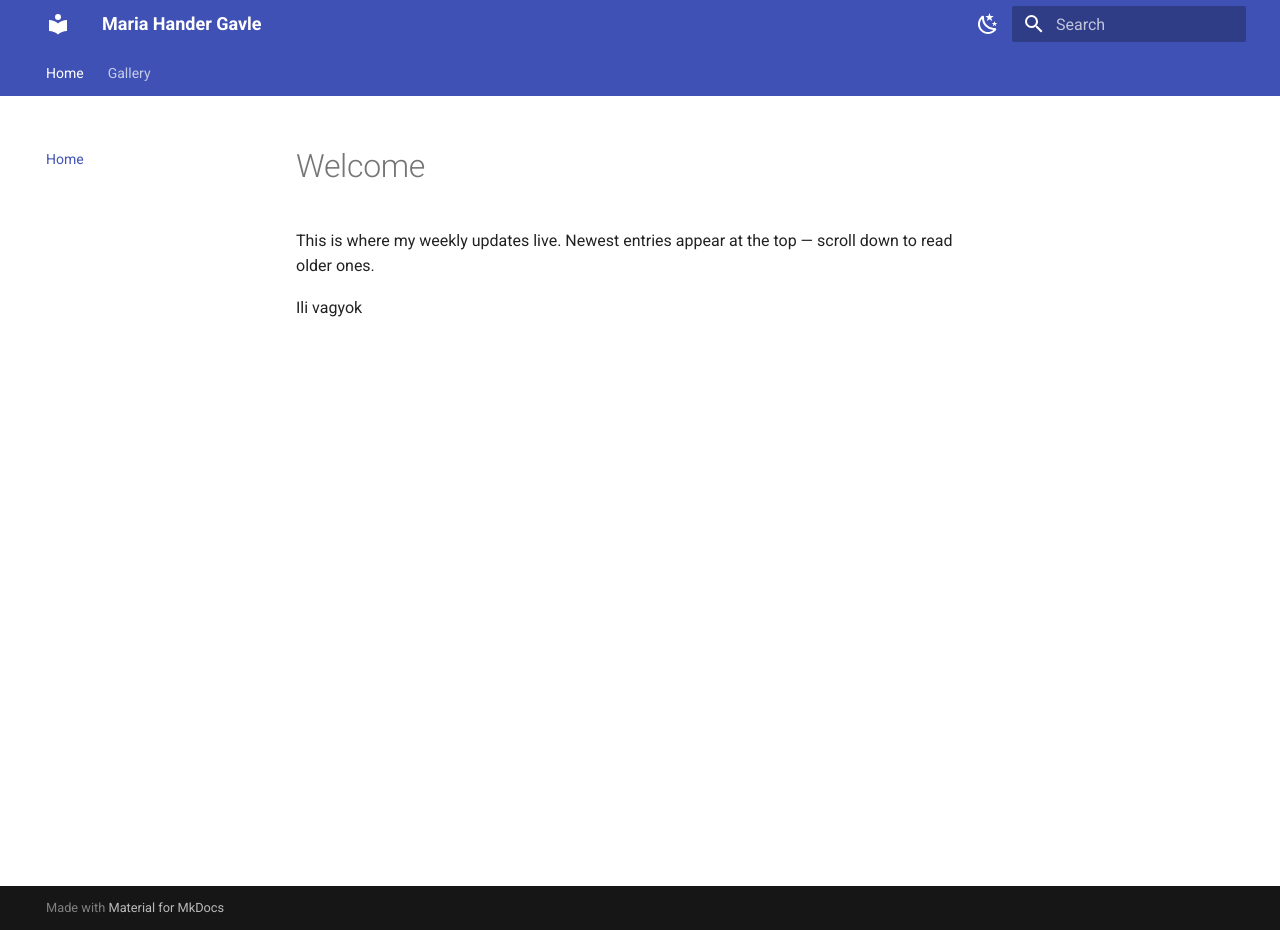
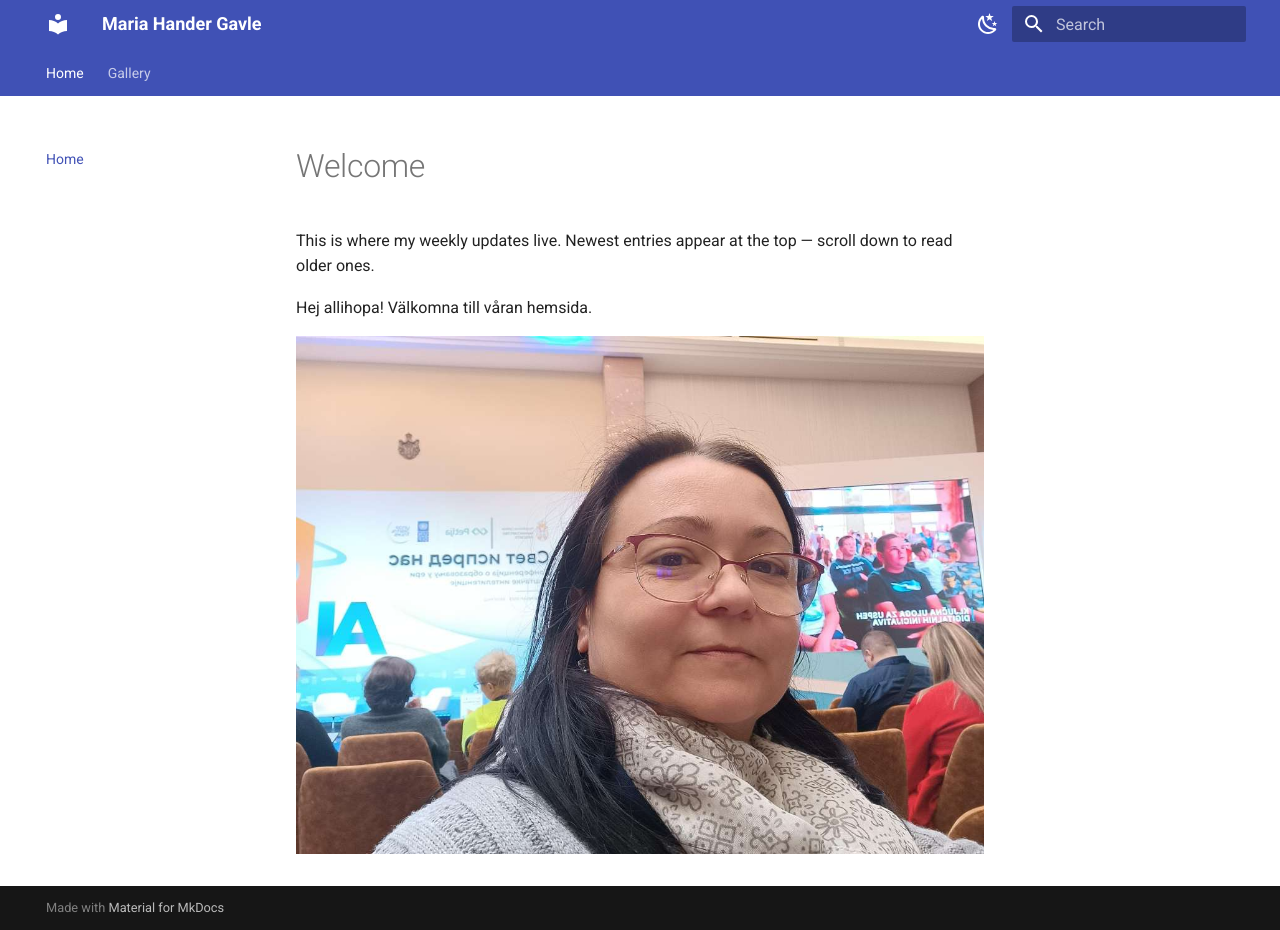
Before and after one commit to marias-hander-gavle/marias-hander-gavle.github.io, an MkDocs documentation site: the page built from docs/index.md, in a window 1280 px wide and 930 px high. Built offline with MkDocs 1.6.1 and Material for MkDocs 9.7.7, drawn with Linux system fonts in a browser that asks for light colours.

Commit message:
Update 2026-04-23

```diff
--- a/docs/index.md
+++ b/docs/index.md
@@ -2,4 +2,7 @@
 
 This is where my weekly updates live. Newest entries appear at the top — scroll down to read older ones.
 
-Ili vagyok
+Hej allihopa!
+Välkomna till våran hemsida.
+
+![](pictures/Mesi.JPEG)
```
